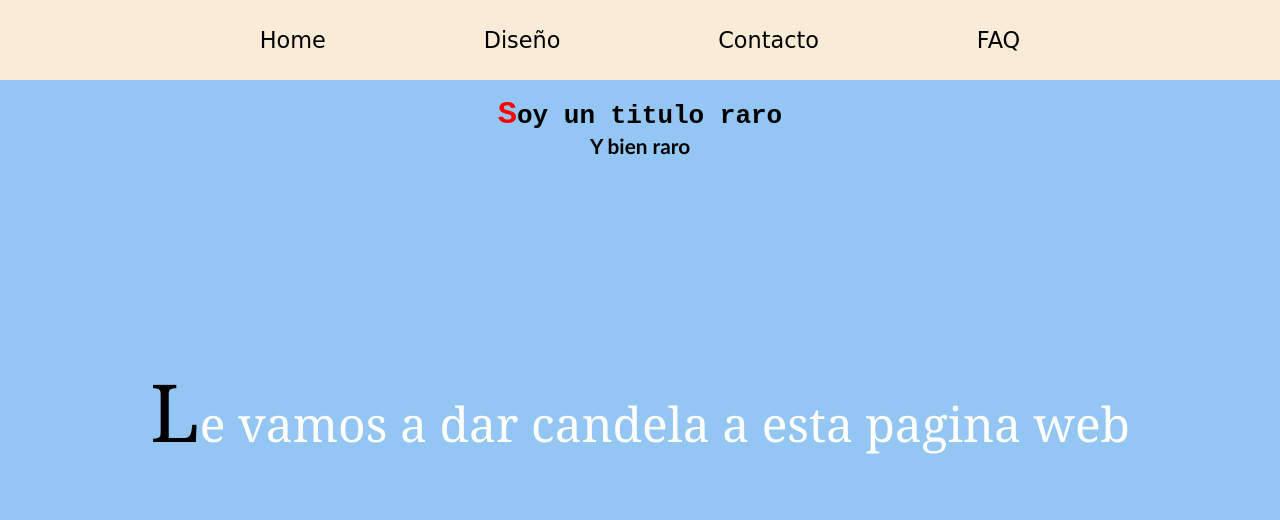
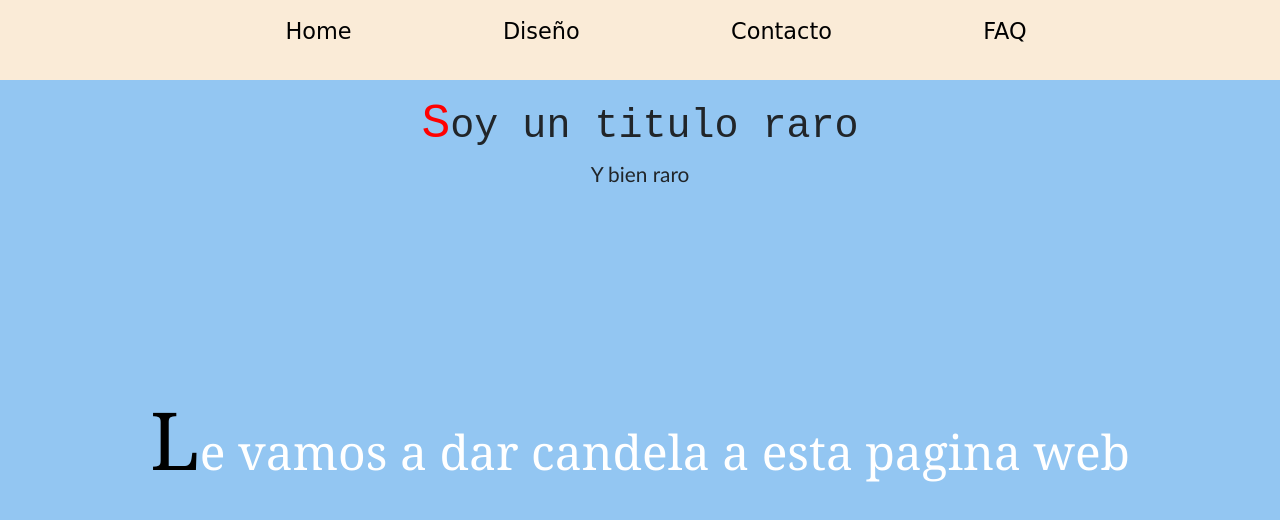
Before and after one commit to AugustOtturi/PaginaRara, a plain HTML site: page index.html in a window 1280 px wide. Drawn offline with nearby package versions, Linux system fonts and the light colour scheme.

Commit message:
actualizacion a bootstrap modeling

```diff
--- a/index.html
+++ b/index.html
@@ -6,6 +6,7 @@
     <meta http-equiv="X-UA-Compatible" content="IE=edge">
     <meta name="viewport" content="width=device-width, initial-scale=1.0">
     <title>PruebaSASS</title>
+    <link href="https://cdn.jsdelivr.net/npm/bootstrap@5.2.3/dist/css/bootstrap.min.css" rel="stylesheet" integrity="sha384-rbsA2VBKQhggwzxH7pPCaAqO46MgnOM80zW1RWuH61DGLwZJEdK2Kadq2F9CUG65" crossorigin="anonymous">
     <link rel="stylesheet" href="style.css">
 </head>
 
@@ -21,7 +22,7 @@
         </nav>
     </header>
     <main>
-        <div class="container">
+        <div class="container-fluid">
             <h1>Soy un titulo raro</h1>
             <h2>Y bien raro</h2>
             <div class="texto">
@@ -30,6 +31,7 @@
         </div>
     </main>
 
+<script src="https://cdn.jsdelivr.net/npm/bootstrap@5.2.3/dist/js/bootstrap.bundle.min.js" integrity="sha384-kenU1KFdBIe4zVF0s0G1M5b4hcpxyD9F7jL+jjXkk+Q2h455rYXK/7HAuoJl+0I4" crossorigin="anonymous"></script>
 </body>
 
 </html>
--- a/style.css
+++ b/style.css
@@ -5,7 +5,7 @@
 }
 
 header{
-    width: 100%;
+
     background-color: antiquewhite;
     height: 10vh;
     display: flex;
@@ -50,41 +50,41 @@ main{
     background-color: whitesmoke;
 }
 
-main .container{
+main .container-fluid{
     background-color: rgb(147, 198, 242);
     width: 100%;
     height: 90vh;
 
 }
-main .container h1{
+main .container-fluid h1{
     text-align: center;
     font-family:monospace;
     padding-top: 1rem;
 }
-main .container h1::first-letter{
+main .container-fluid h1::first-letter{
     color: red;
-    font-size: 2rem;
+    font-size: 3rem;
 }
 
-main .container h2{
+main .container-fluid h2{
     text-align: center;
     font-family:'Trebuchet MS', 'Lucida Sans Unicode', 'Lucida Grande', 'Lucida Sans', Arial, sans-serif;
     font-size: 1.3rem;
 }
-main .container .texto{
+main .container-fluid .texto{
     display: flex;
     justify-content: center;
     align-items: center;
     height: 70%;
 }
 
-main .container .texto p{
+main .container-fluid .texto p{
     text-align: center;
     font-family:Georgia, 'Times New Roman', Times, serif;
     color: white;
     font-size: 3rem;
 }
-main .container .texto p::first-letter{
+main .container-fluid .texto p::first-letter{
     color: black;
     font-size: 5rem;
 }
```
